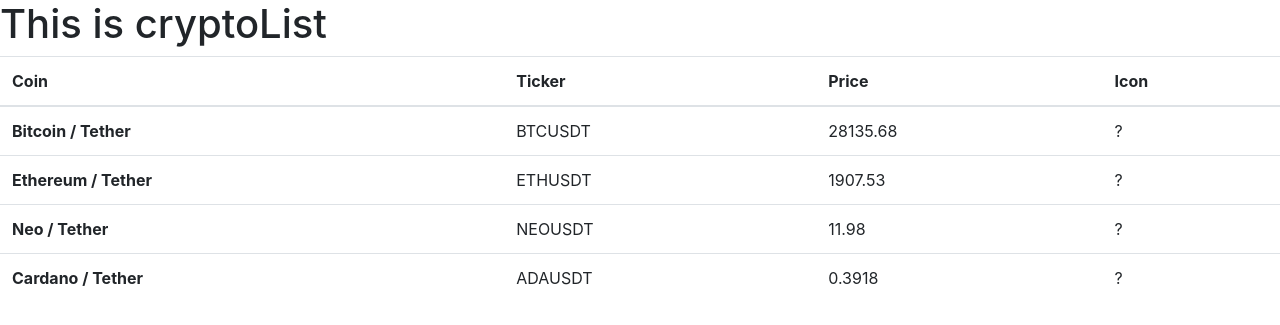
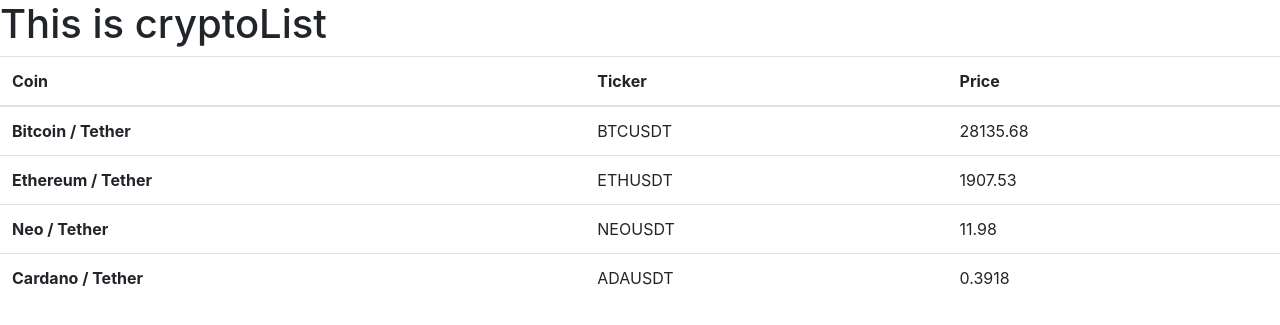
Before and after one commit to lewis-ljh/CryptoCadet, a Django app: template CryptoCadet/mysite/main/templates/main/cryptoList.html in a window 1280 px wide. Shown: the part 56-381 px from the top of the page. Run offline with Django 4.2, Linux system fonts and the light colour scheme; the template is opened without the code that fills it: values that come from a table or form of the project are taken from there, others are empty; data comes from the database, SQL or seed files in the repository; both versions use the stored data as it was after the commit.

Commit message:
remove icon

```diff
--- a/CryptoCadet/mysite/main/templates/main/cryptoList.html
+++ b/CryptoCadet/mysite/main/templates/main/cryptoList.html
@@ -8,7 +8,6 @@
           <th scope="col">Coin</th>
           <th scope="col">Ticker</th>
           <th scope="col">Price</th>
-          <th scope="col">Icon</th>
         </tr>
       </thead>
       <tbody>
@@ -18,7 +17,6 @@
                 <th>{{coin.coinName}}</th>
                 <td>{{coin.ticker}}</td>
                 <td>{{coin.price}}</td>
-                <td>?</td>
             </tr>
          {% endfor %}
       </tbody>
--- a/CryptoCadet/mysite/watchlist/templates/watchlist/watchlist.html
+++ b/CryptoCadet/mysite/watchlist/templates/watchlist/watchlist.html
@@ -9,7 +9,7 @@
           <th scope="col">Coin</th>
           <th scope="col">Ticker</th>
           <th scope="col">Price</th>
-          <th scope="col">Icon</th>
+          <th scope="col"></th>
         </tr>
       </thead>
       <tbody>
```
Also changed, not shown: CryptoCadet/mysite/db.sqlite3.
